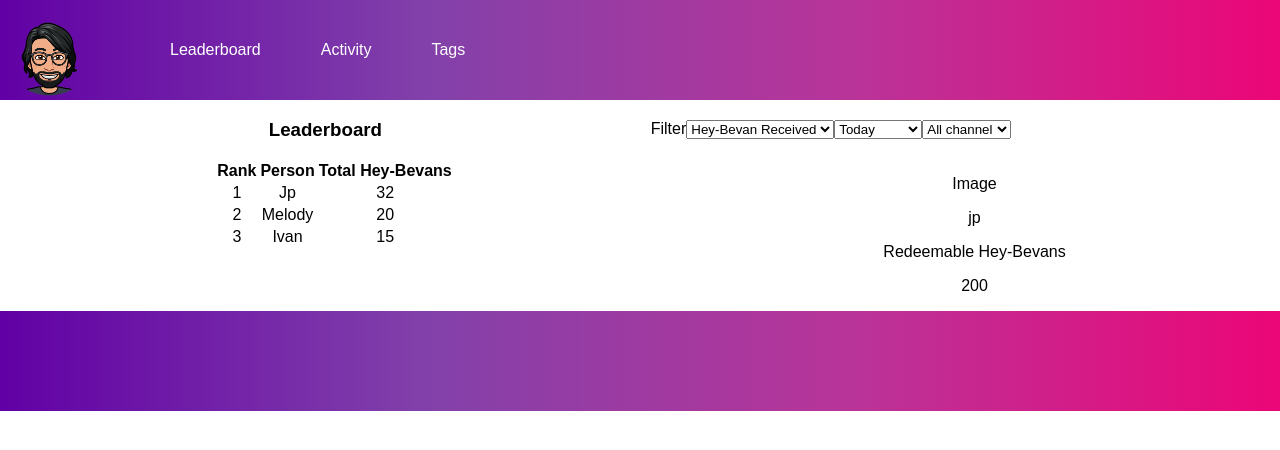
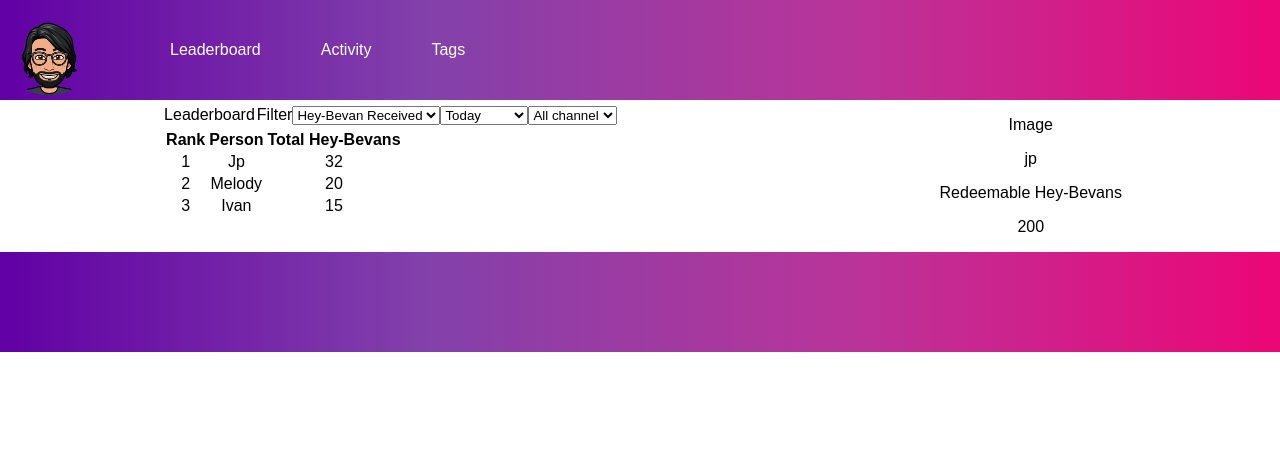
Before and after one commit to romanom/hey-bevan, a React (Create React App) app in the folder frontend/: page / in a window 1280 px wide. Shown: the top 450 px of the page. Built offline with nearby package versions, Linux system fonts and the light colour scheme.

Commit message:
installed axios

```diff
--- a/frontend/package.json
+++ b/frontend/package.json
@@ -3,6 +3,7 @@
   "version": "0.1.0",
   "private": true,
   "dependencies": {
+    "axios": "^0.19.0",
     "react": "^16.9.0",
     "react-dom": "^16.9.0",
     "react-scripts": "0.9.5"
--- a/frontend/src/components/content.js
+++ b/frontend/src/components/content.js
@@ -8,24 +8,8 @@ class Content extends Component {
   state = {};
   render() {
     return (
-      <div>
-        <div id="sub-header">
-          <div id="content-title">
-            <h3>{this.props.title}</h3>
-          </div>
-          <div id="filter-container">
-            <Filter />
-          </div>
-        </div>
-        <div id="content-container">
-          <div>
-            <Leaderboard />
-          </div>
-          <div>
-            <Profile userName="jp" total="200" />
-          </div>
-        </div>
-        {/* <table>
+      <div id="content-container">
+        <table>
           <tr>
             <td id="content-container">
               <table>
@@ -40,11 +24,11 @@ class Content extends Component {
                 </tr>
               </table>
             </td>
-            <td>
-              <Profile userName="jp" total="200" />
-            </td>
           </tr>
-        </table> */}
+        </table>
+        <div>
+          <Profile userName="jp" total="200" />
+        </div>
       </div>
     );
   }
```
Also changed, not shown: 1 other file (tests, documents, lock files or other folders).
